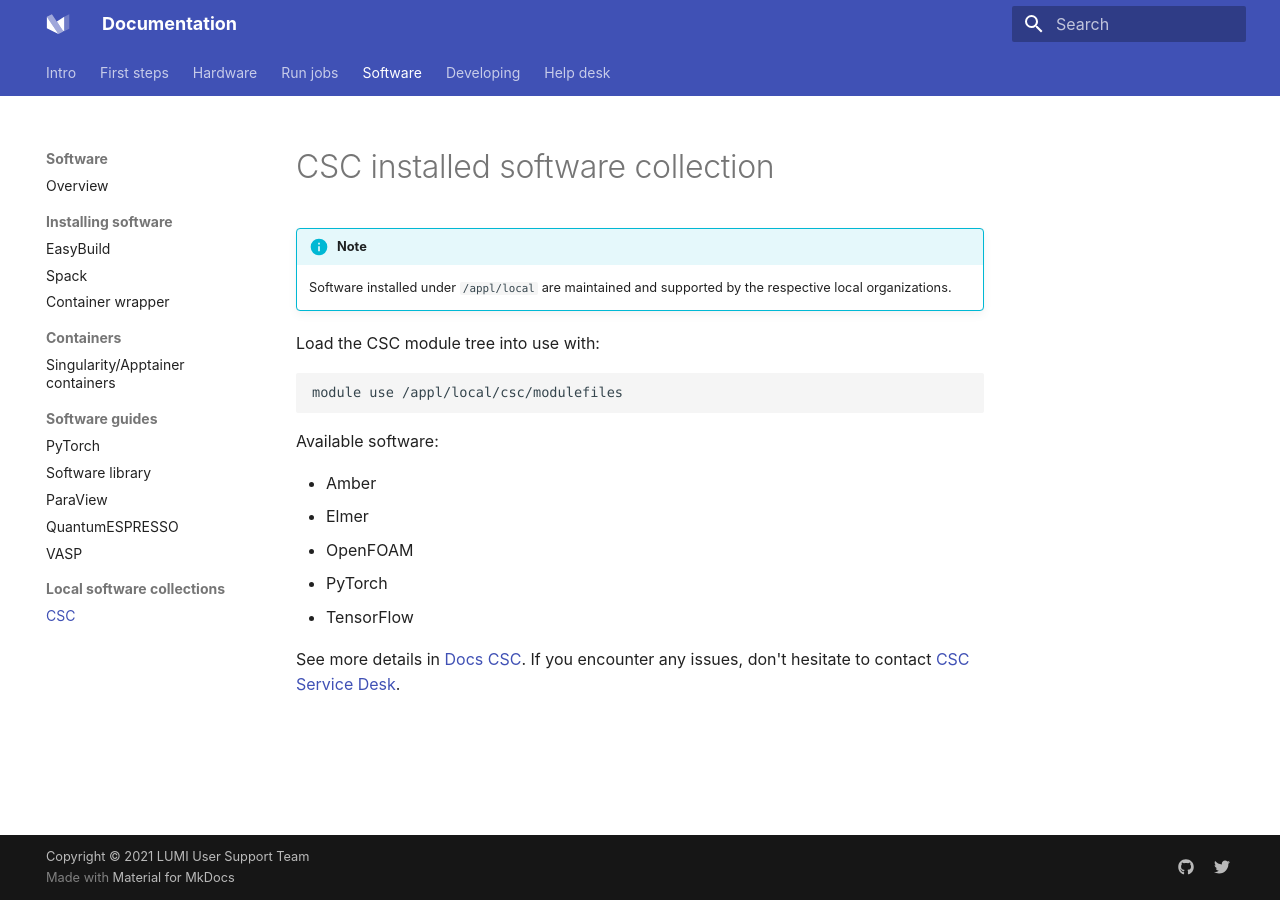
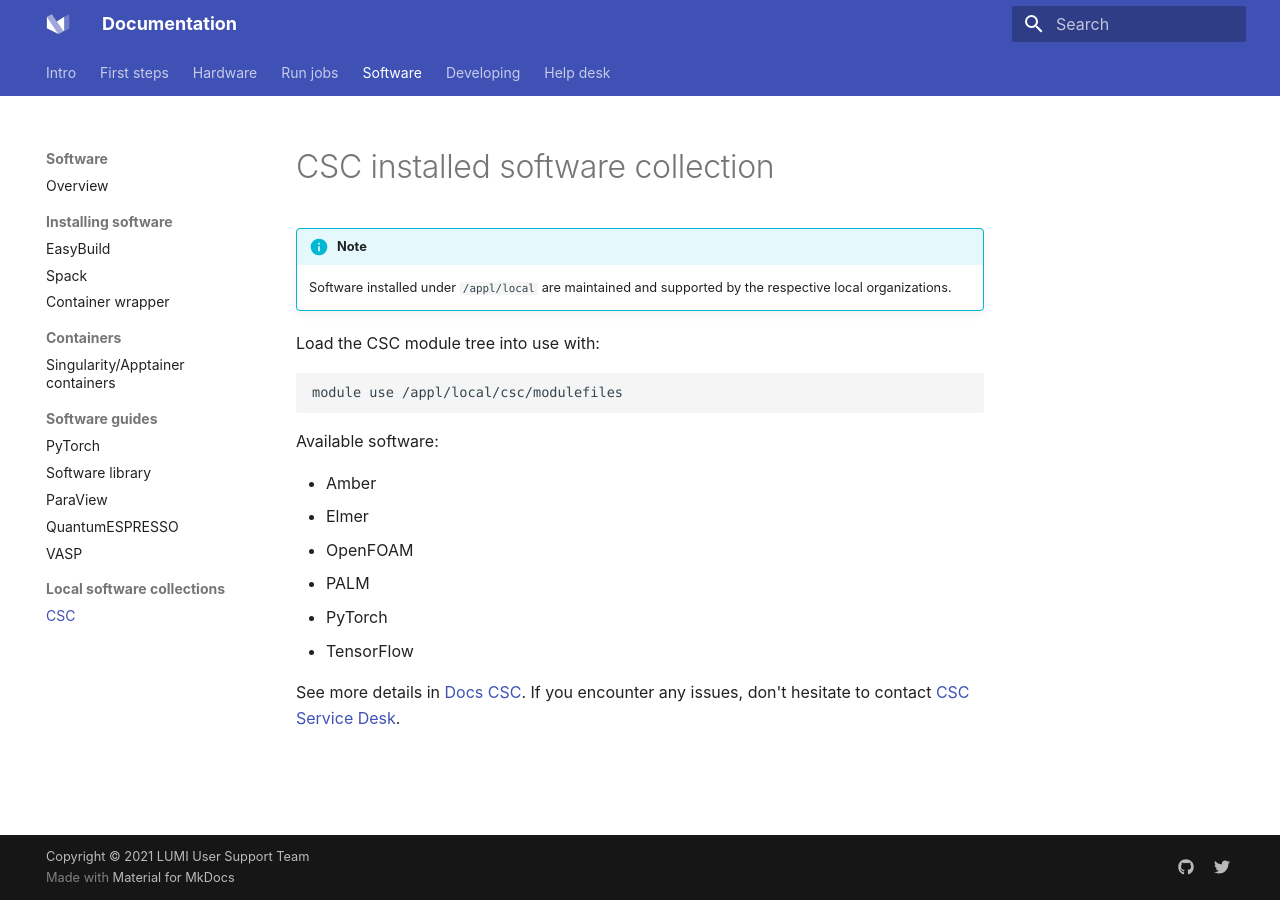
Before and after one commit to Lumi-supercomputer/lumi-userguide, an MkDocs documentation site: the page built from docs/software/local/csc.md, in a window 1280 px wide. Built offline with MkDocs 1.6.1 and Material for MkDocs 9.7.7, drawn with Linux system fonts in a browser that asks for light colours.

Commit message:
Update csc.md

```diff
--- a/docs/software/local/csc.md
+++ b/docs/software/local/csc.md
@@ -15,6 +15,7 @@
 * Amber
 * Elmer
 * OpenFOAM
+* PALM
 * PyTorch
 * TensorFlow
 
```
